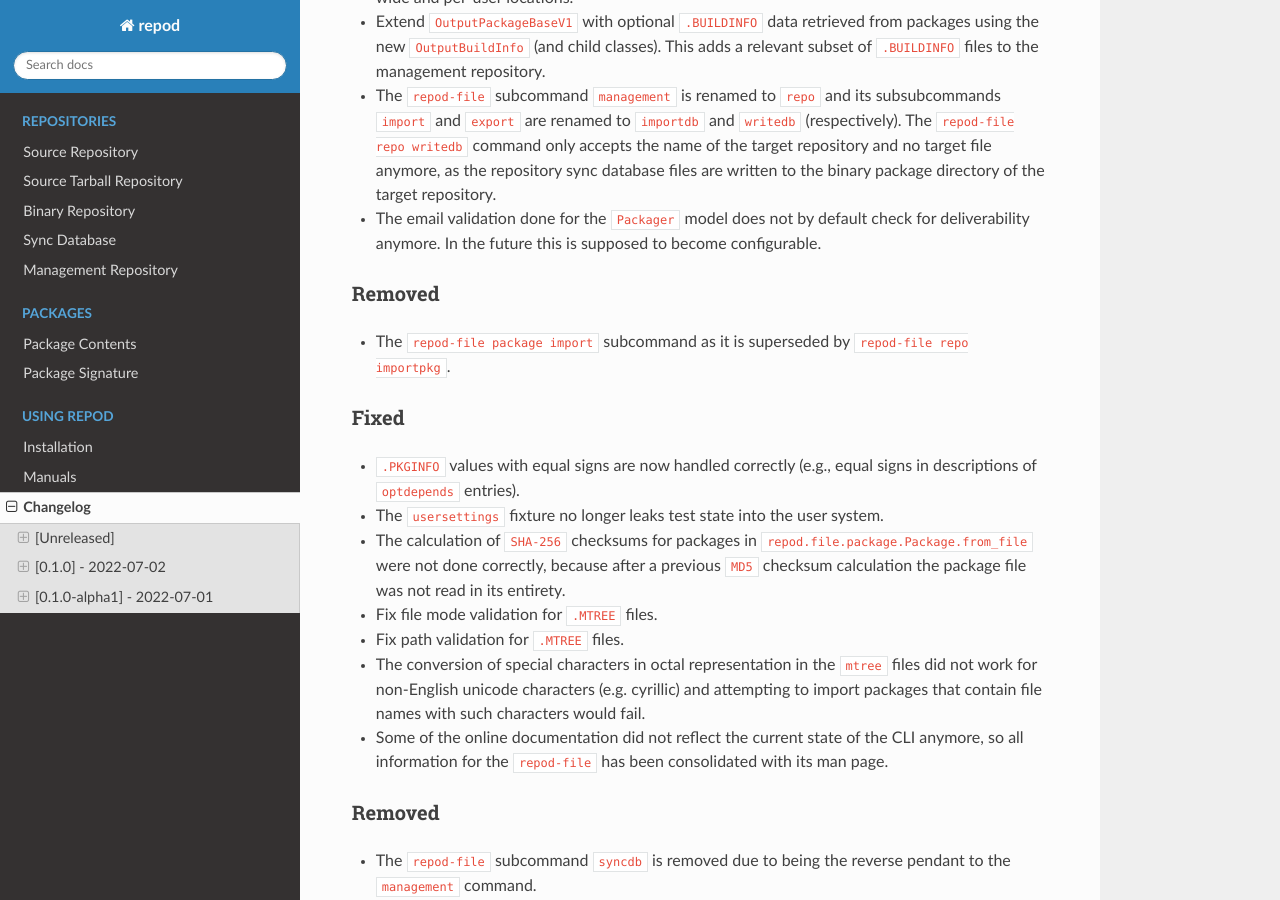
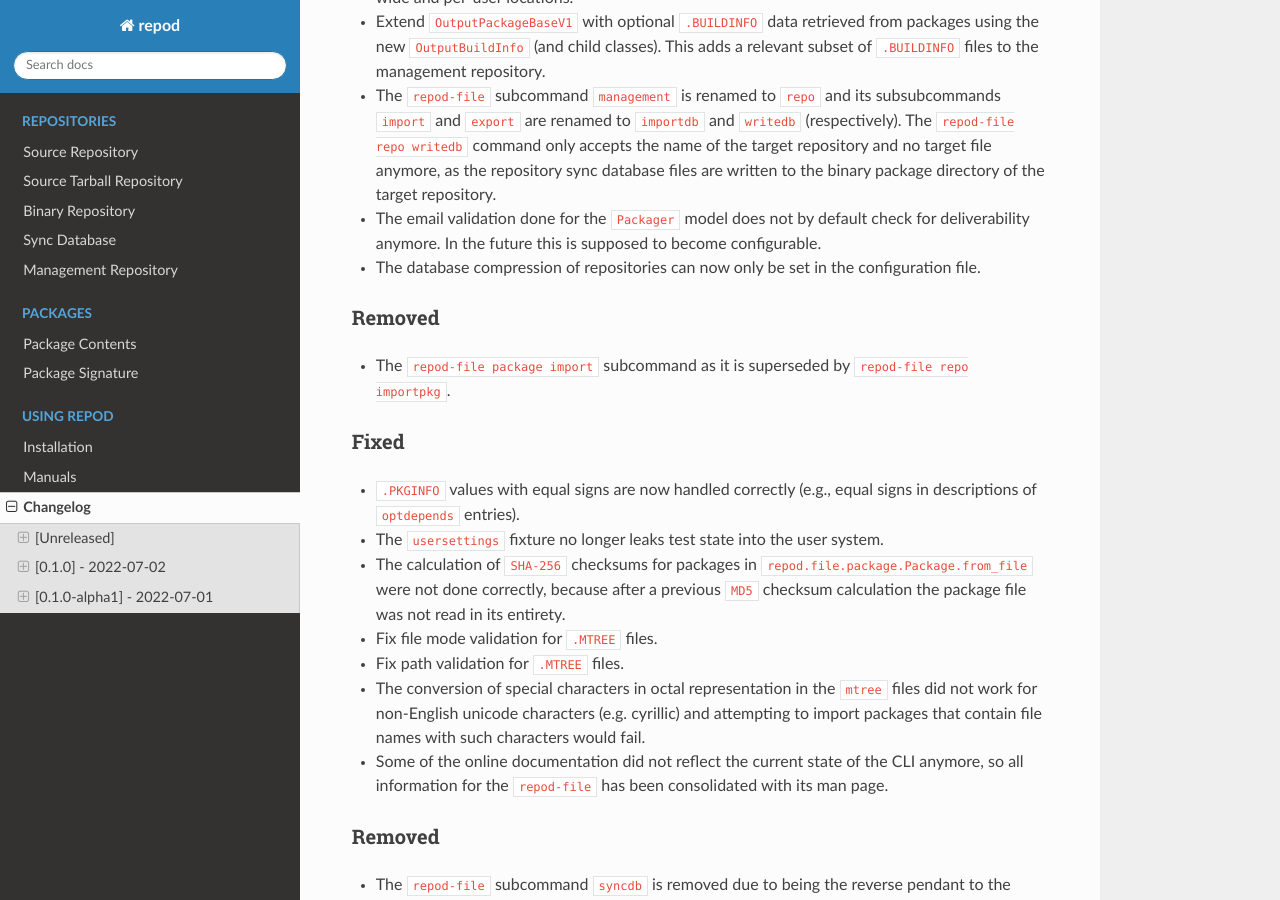
Before and after one commit to archlinux/repod, a Sphinx documentation site: the page built from docs/repod/changelog.rst, in a window 1280 px wide and 900 px high, scrolled down 942 px. Built offline with Sphinx 7.4.7 and the Read the Docs theme 2.0.0, drawn with Linux system fonts in a browser that asks for light colours.

Commit message:
Add changelog for changes to database compression
docs/repod/changelog.rst:
Add changelog for changes to database compression only being set in the
configuration file.

```diff
--- a/docs/repod/changelog.rst
+++ b/docs/repod/changelog.rst
@@ -57,6 +57,8 @@ Changed
 * The email validation done for the ``Packager`` model does not by default
   check for deliverability anymore. In the future this is supposed to become
   configurable.
+* The database compression of repositories can now only be set in the
+  configuration file.
 
 Removed
 ^^^^^^^
```
